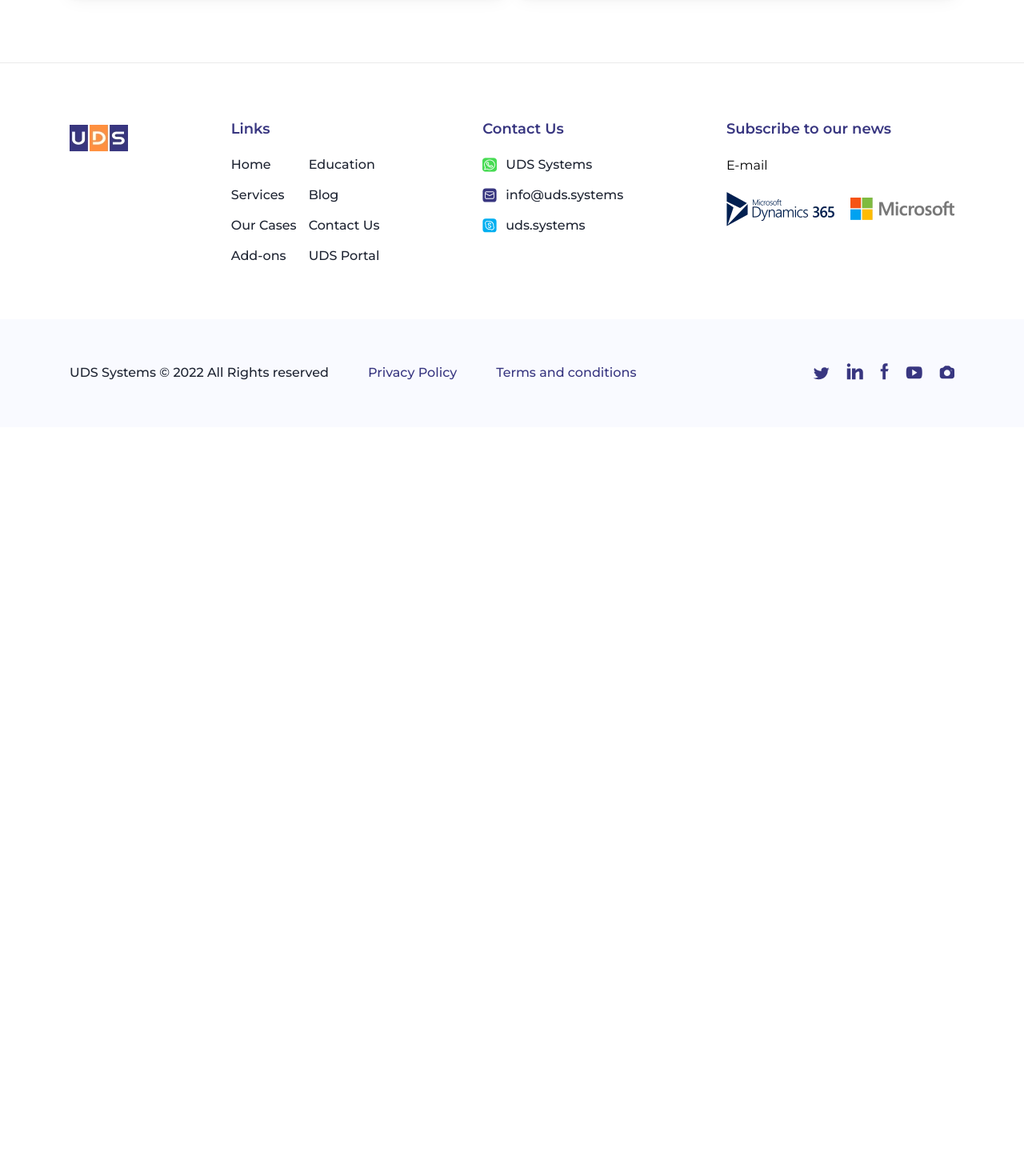
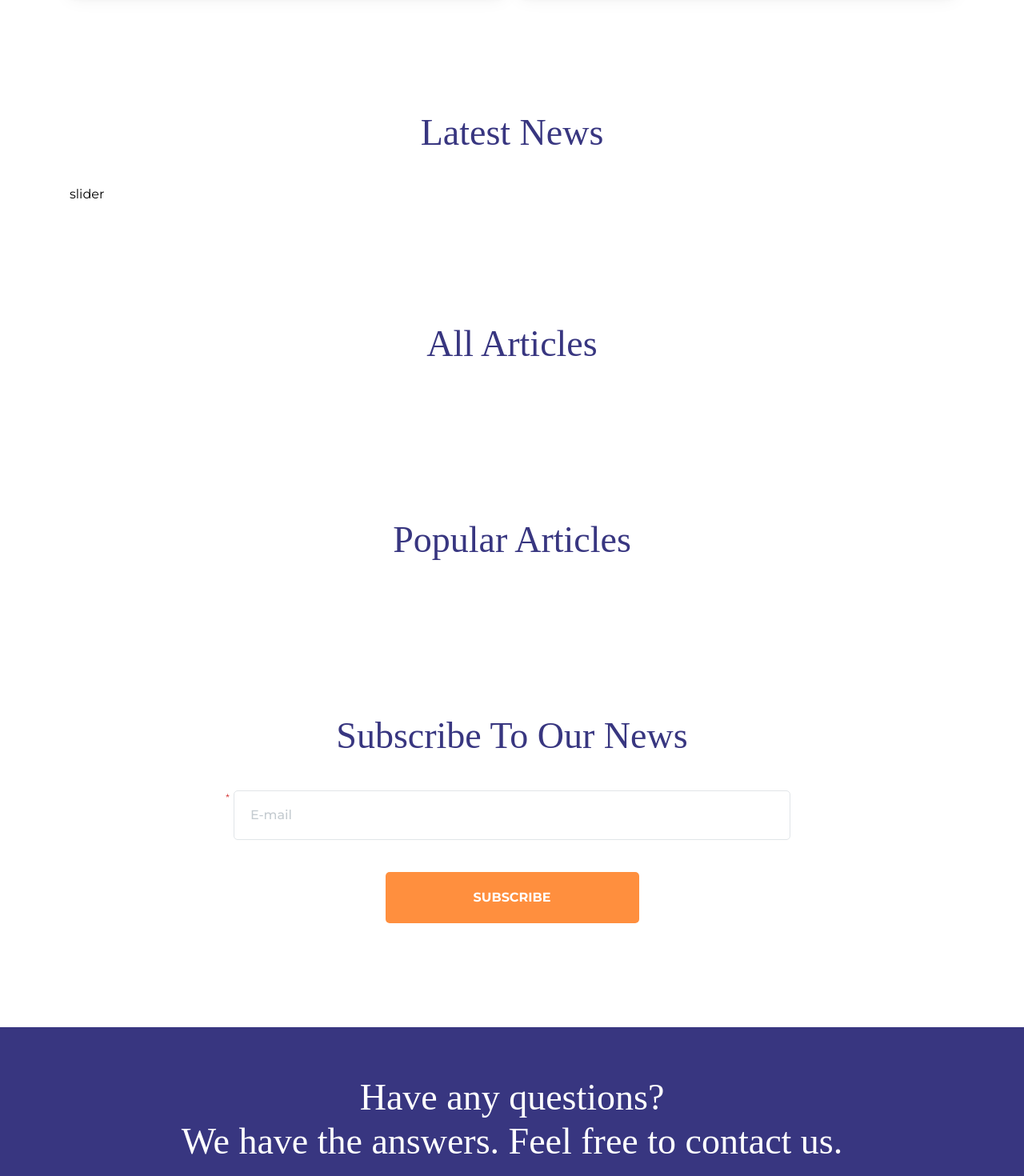
Before and after one commit to psevernyj/next-app, a Next.js app: page /blog in a window 1280 px wide. Shown: the part 1120-2590 px from the top of the page at 80% size. Before the commit the page ends 1654 px from the top, so only its background shows below. Built offline with nearby package versions, Linux system fonts and the light colour scheme; a web font is replaced by a local one.

Commit message:
Added the rest of the blocks to blog page

```diff
--- a/pages/blog/index.tsx
+++ b/pages/blog/index.tsx
@@ -3,6 +3,8 @@ import Head from 'next/head';
 import React from 'react';
 import PopularAuthors from '../../components/sharedComponents/PopularAuthors';
 import { authorsCards } from '../../utils/authorsCardData';
+import SubscribeToNewsForm from "../../components/forms/SubscribeToNewsForm";
+import Contacts from "../../components/sharedComponents/Contacts";
 
 const BlogComponent: NextPage = () => {
   return (
@@ -54,6 +56,20 @@ const BlogComponent: NextPage = () => {
           </div>
         </div>
         <PopularAuthors cards={authorsCards} />
+        <div className={'latestNews section'}>
+          <h2 className={'pageTitle'}>Latest news</h2>
+          <div className={'slider container'}>slider</div>
+        </div>
+        <div className={'allArticles section'}>
+          <h2 className={'pageTitle'}>All Articles</h2>
+          <div className={'container content'}>
+          </div>
+        </div>
+        <div className={"popularArticles section"}>
+          <h2 className={"pageTitle"}>Popular Articles</h2>
+        </div>
+        <SubscribeToNewsForm/>
+        <Contacts/>
       </main>
     </>
   );
```
Also changed, not shown: components/views/Tabs.tsx (added, +29 -0 lines).
